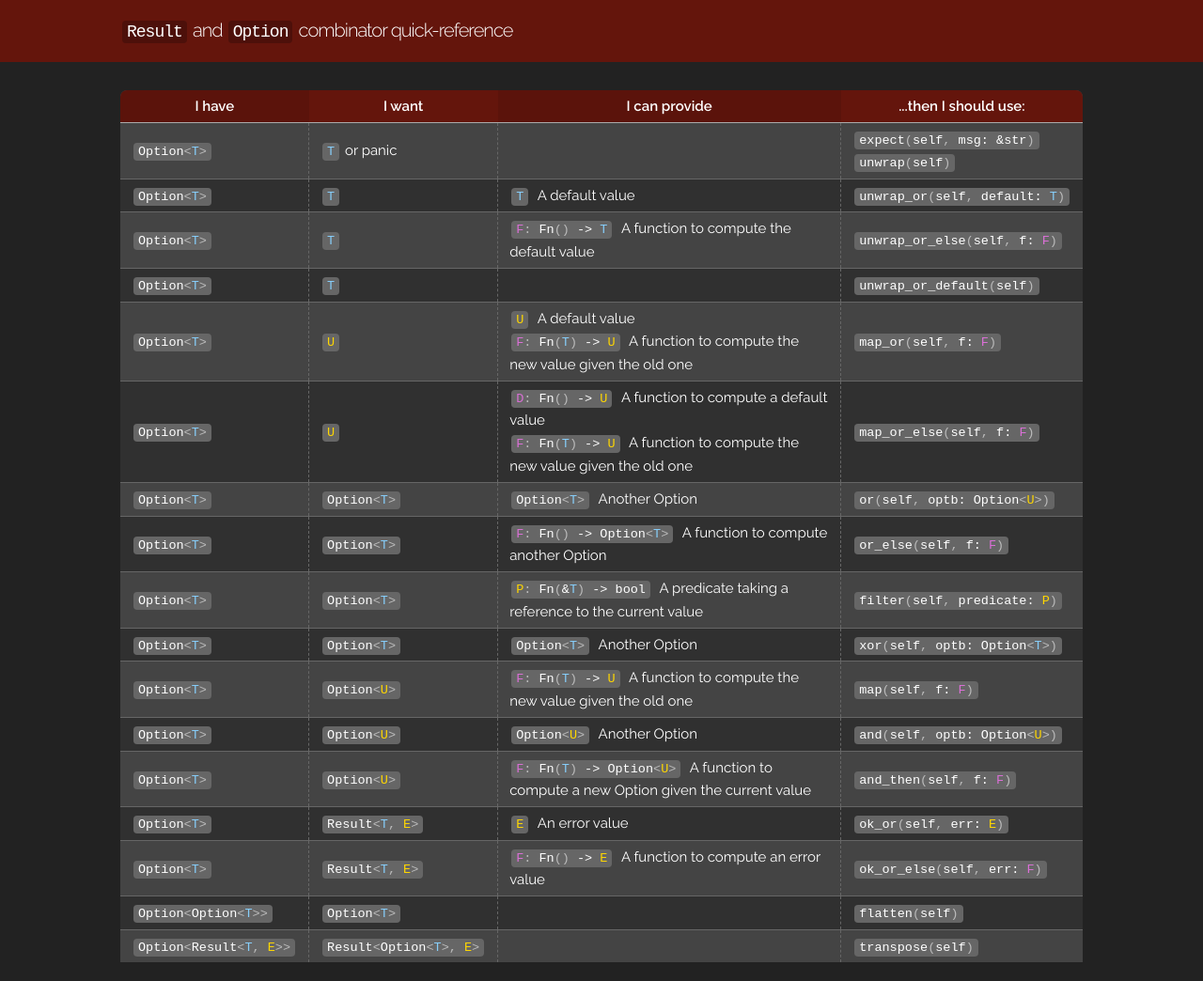
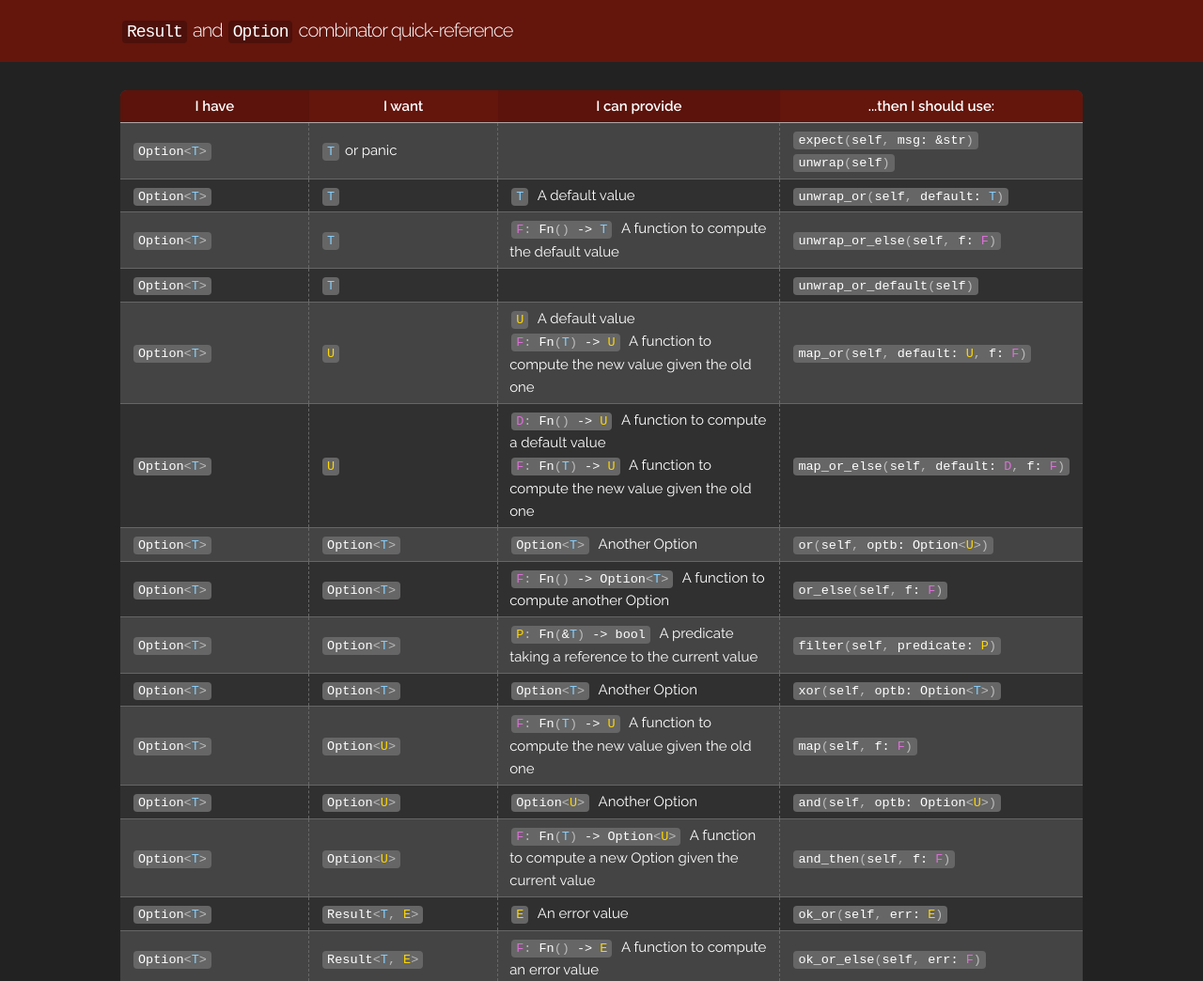
Before and after one commit to WasabiFan/combinator-quick-reference, a Gatsby site: page / in a window 1280 px wide. Shown: the top 1044 px of the page at 94% size. Built offline with nearby package versions, Linux system fonts and the light colour scheme; Gatsby itself is replaced by a stand-in of ours.

Commit message:
Fix parsing of multi-param function signatures

```diff
--- a/src/components/types.tsx
+++ b/src/components/types.tsx
@@ -128,12 +128,12 @@ function tryParseFunctionLambda(type: string): FnTypeNode | null {
     };
 }
 
-const ANCHORED_FUNCTION_SIGNATURE_REGEX = /^([a-zA-Z_]+)\((self|&self)(?:\s*,\s*((?:[^,]|<.*>)+))*\)$/;
+const ANCHORED_FUNCTION_SIGNATURE_REGEX = /^([a-zA-Z_]+)\((self|&self)((?:\s*,\s*(?:[^,]|<.*>)+)*)\)$/;
 function tryParseFunctionSignature(type: string): FunctionSignatureTypeNode | null {
     const match = ANCHORED_FUNCTION_SIGNATURE_REGEX.exec(type) ?? [];
-    const [, name, selfStr, ...paramStrs] = [...match];
+    const [, name, selfStr, paramStr] = [...match];
 
-    if (!match || !selfStr || !paramStrs) {
+    if (!match || !selfStr) {
         return null;
     }
 
@@ -142,6 +142,19 @@ function tryParseFunctionSignature(type: string): FunctionSignatureTypeNode | nu
         return null;
     }
 
+    function splitParamStrs(partial: string): string[] {
+        if (!partial.trim()) {
+            return [];
+        }
+
+        const LEADING_PARAM_REGEX = /^\s*,\s*((?:[^,]|<.*>)+)/;
+        const paramMatch = LEADING_PARAM_REGEX.exec(partial) ?? [];
+        const [fullMatch, param] = [...paramMatch];
+
+        return [param, ...splitParamStrs(partial.slice(fullMatch.length))];
+    }
+
+    const paramStrs = splitParamStrs(paramStr);
     const parameters = paramStrs.filter(v => !!v).map(str => {
         const [paramName, paramType] = str.split(":");
         return { name: paramName.trim(), type: parseType(paramType.trim()) };
```
